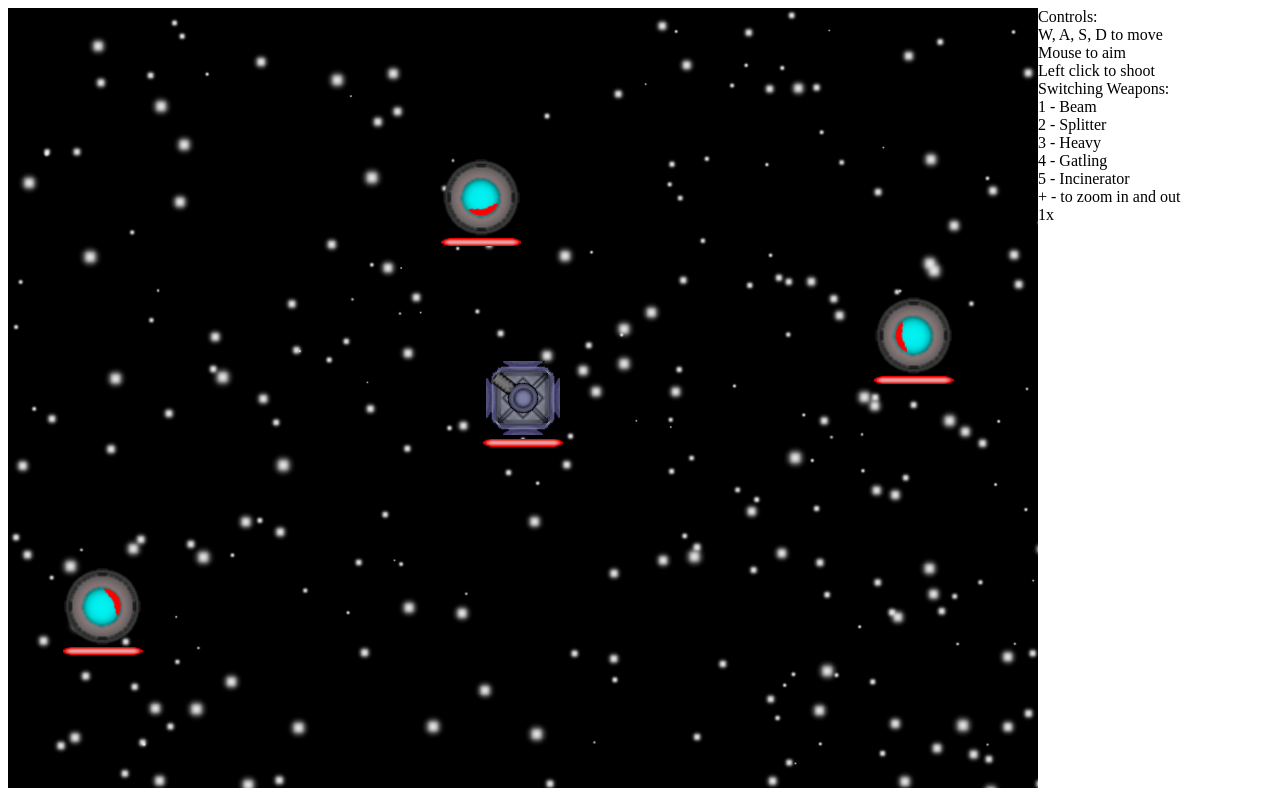
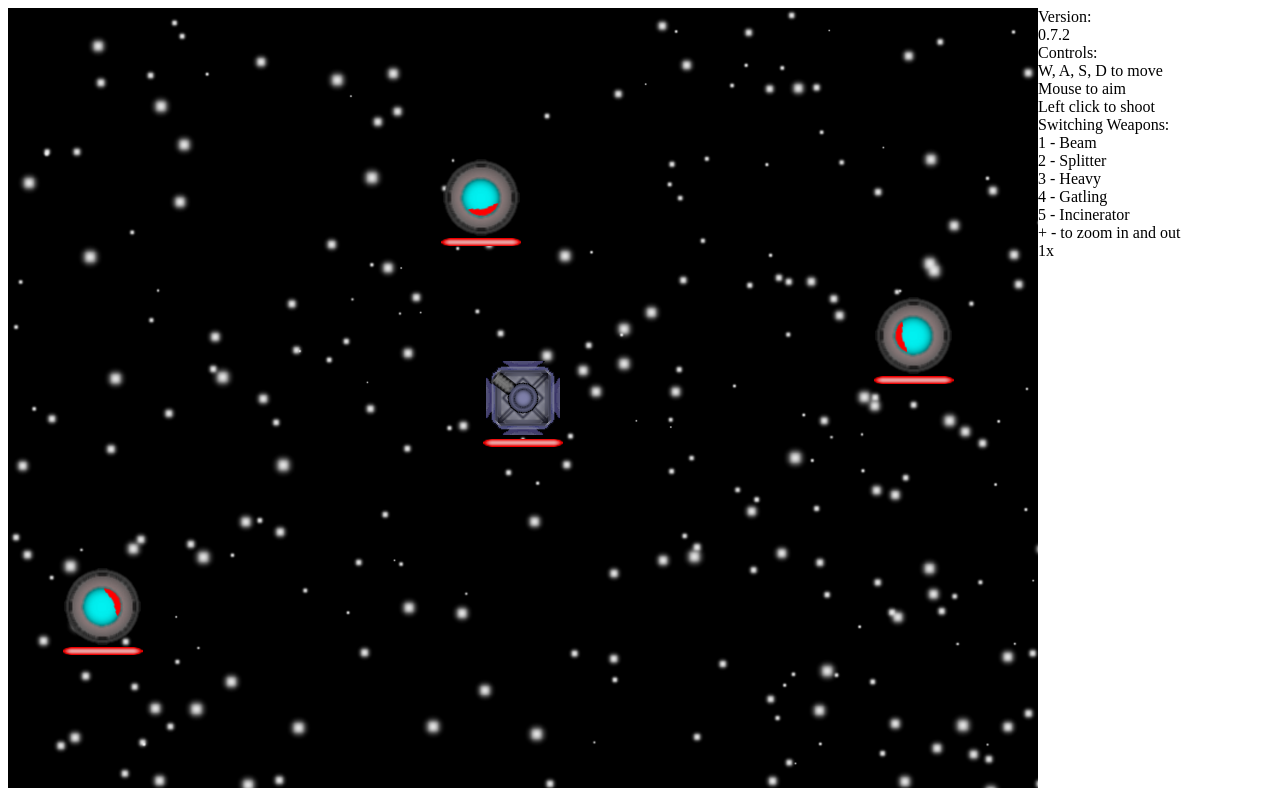
Before and after one commit to beardhub/SpaceShooterV2, a plain HTML site: page index.html in a window 1280 px wide. Drawn offline with Linux system fonts and the light colour scheme; no server answers.

Commit message:
Add files via upload

```diff
--- a/index.html
+++ b/index.html
@@ -24,6 +24,8 @@
 <body onload="init();">
 	<canvas id="canvas" width="1200" height="800" style="background-color:black;float:left;"></canvas>
 	<div id="info" style="float:left;word-wrap:break-word;">
+		Version:<br>
+		<div id="version"><br></div>
 		Controls:<br>
 		W, A, S, D to move<br>
 		Mouse to aim<br>
--- a/script.js
+++ b/script.js
@@ -23,8 +23,10 @@ var scale = 32;
 var viewscale = 1, viewslot;
 var devtools;
 var spawner;
+var version = "0.7.2";
 
 function init(){
+	document.getElementById("version").innerHTML = version+"<br>";
 	devtools = new setdevtools();
 
 	loadAssets();
```
